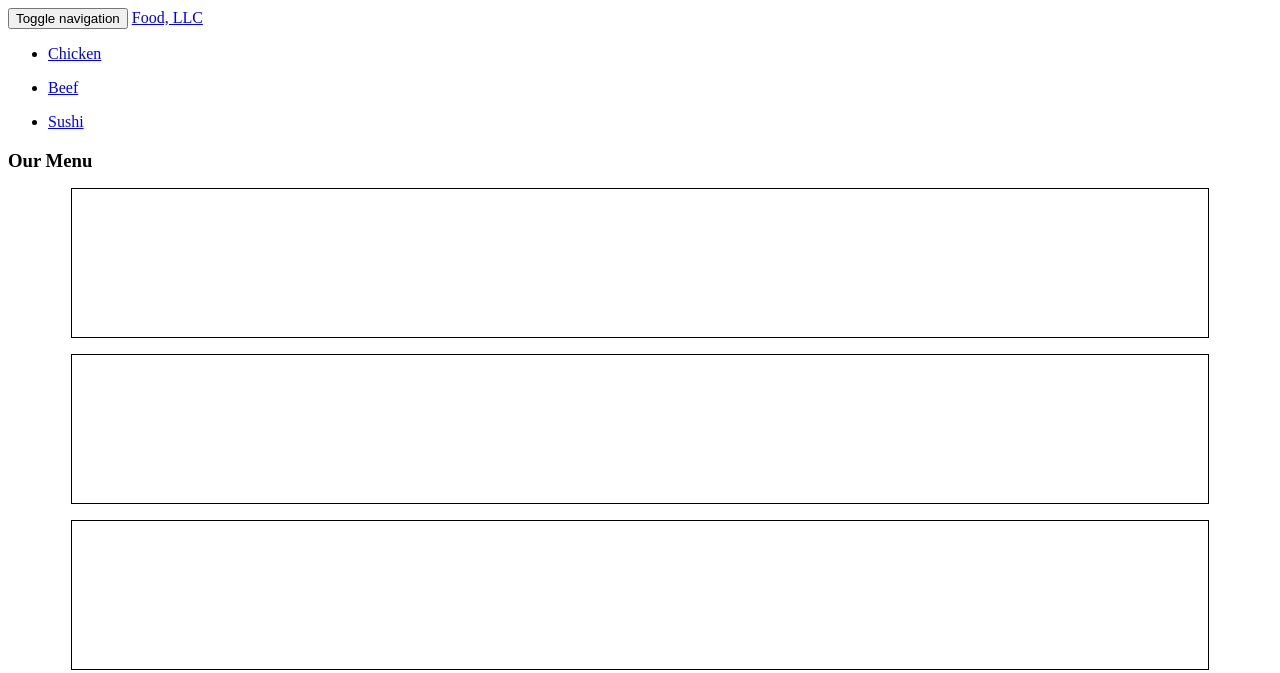
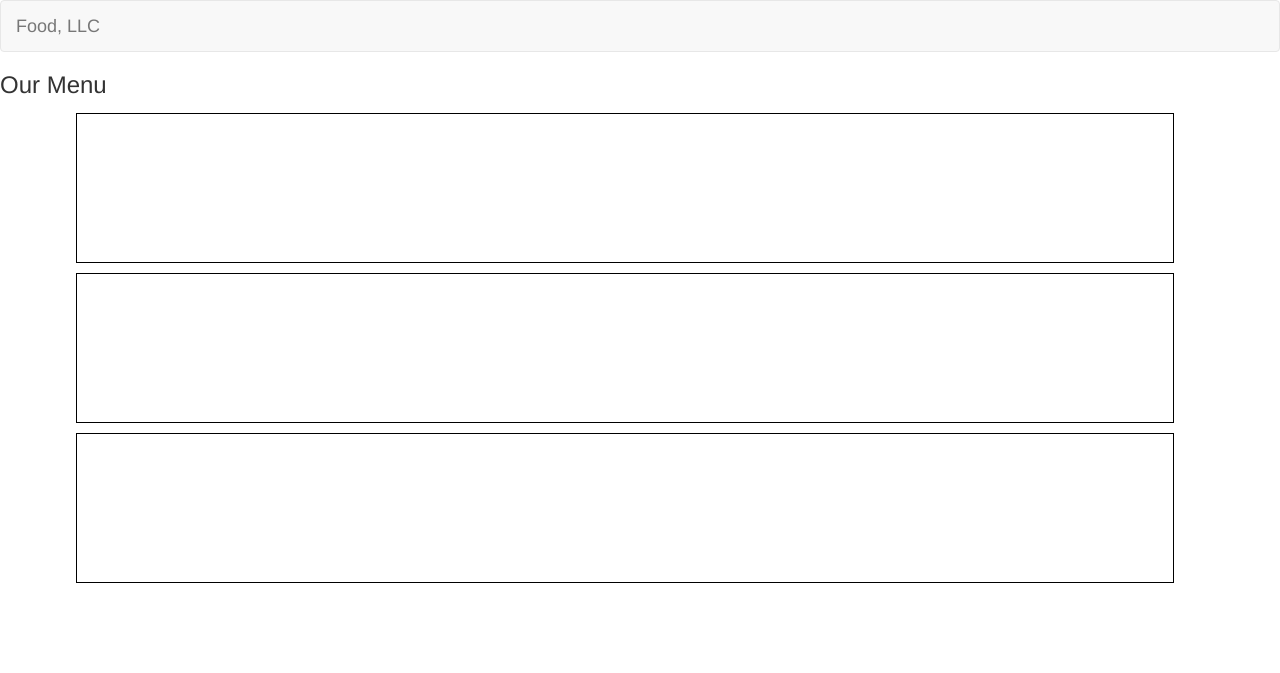
Before and after one commit to Jossepp/module3-solution, a plain HTML site: page index.html in a window 1280 px wide. Drawn offline with Linux system fonts and the light colour scheme.

Commit message:
Update index.html

```diff
--- a/index.html
+++ b/index.html
@@ -6,7 +6,7 @@
     <meta name="viewport" content="width=device-width, initial-scale=1">
 
     <title>Food LLC Main Page</title>
-   <!--  <link rel="stylesheet" href="css/bootstrap.min.css"> -->
+    <link rel="stylesheet" href="css/bootstrap.min.css">
     <link rel="stylesheet" href="css/styles.css">
   </head>
 
```
